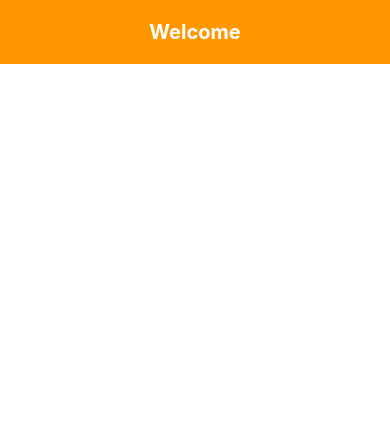
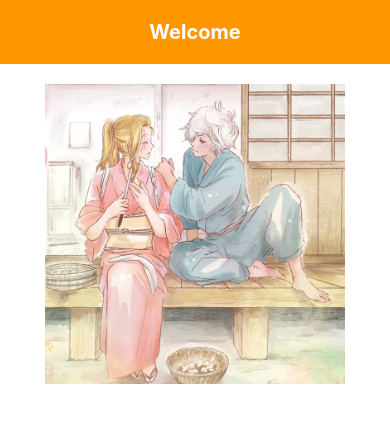
Before and after one commit to sibeux/belajar-react-native-android, a React Native app in the folder mobileapp/: screen / in a window 390 px wide. Shown: the top 422 px of the page. Built offline with nearby package versions, Linux system fonts and the light colour scheme.

Commit message:
image offline

```diff
--- a/mobileapp/App.tsx
+++ b/mobileapp/App.tsx
@@ -1,5 +1,5 @@
 import React, { Component } from 'react';
-import { Text, View, StatusBar} from 'react-native';
+import { Text, View, StatusBar, Image } from 'react-native';
 import Basic from './Udemy/Basic';
 
 class App extends Component {
@@ -23,6 +23,18 @@ class App extends Component {
             Welcome
           </Text>
         </View>
+
+        <View
+          style={{
+            justifyContent: 'center',
+            alignItems: 'center',
+            marginTop: 20,
+          }}>
+          <Image
+            style={{ width: 300, height: 300 }}
+            source={require('./src/image/image1.jpeg')}
+          />
+        </View>
       </View>
     );
   }
```
Also changed, not shown: mobileapp/src/image/image1.jpeg (added).
